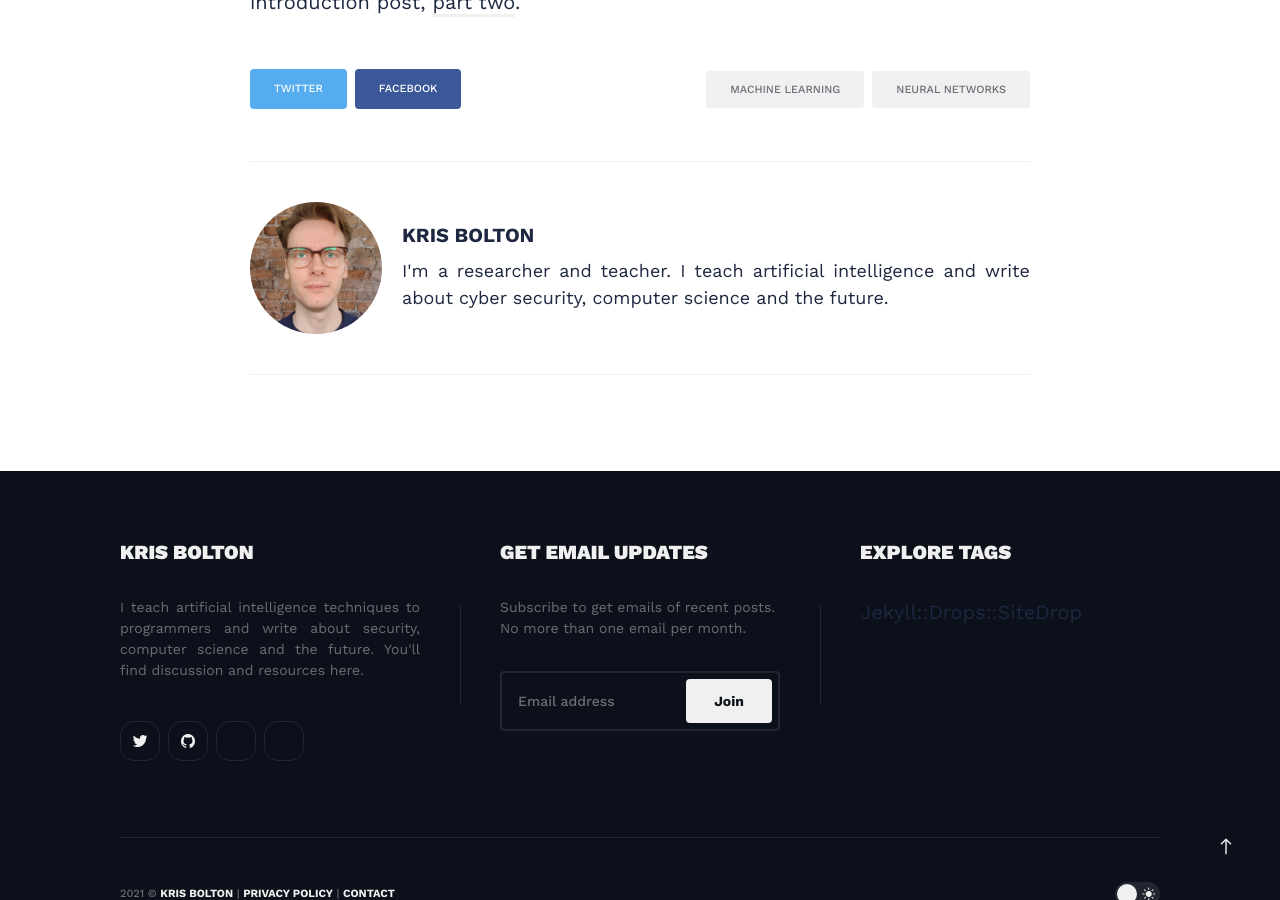
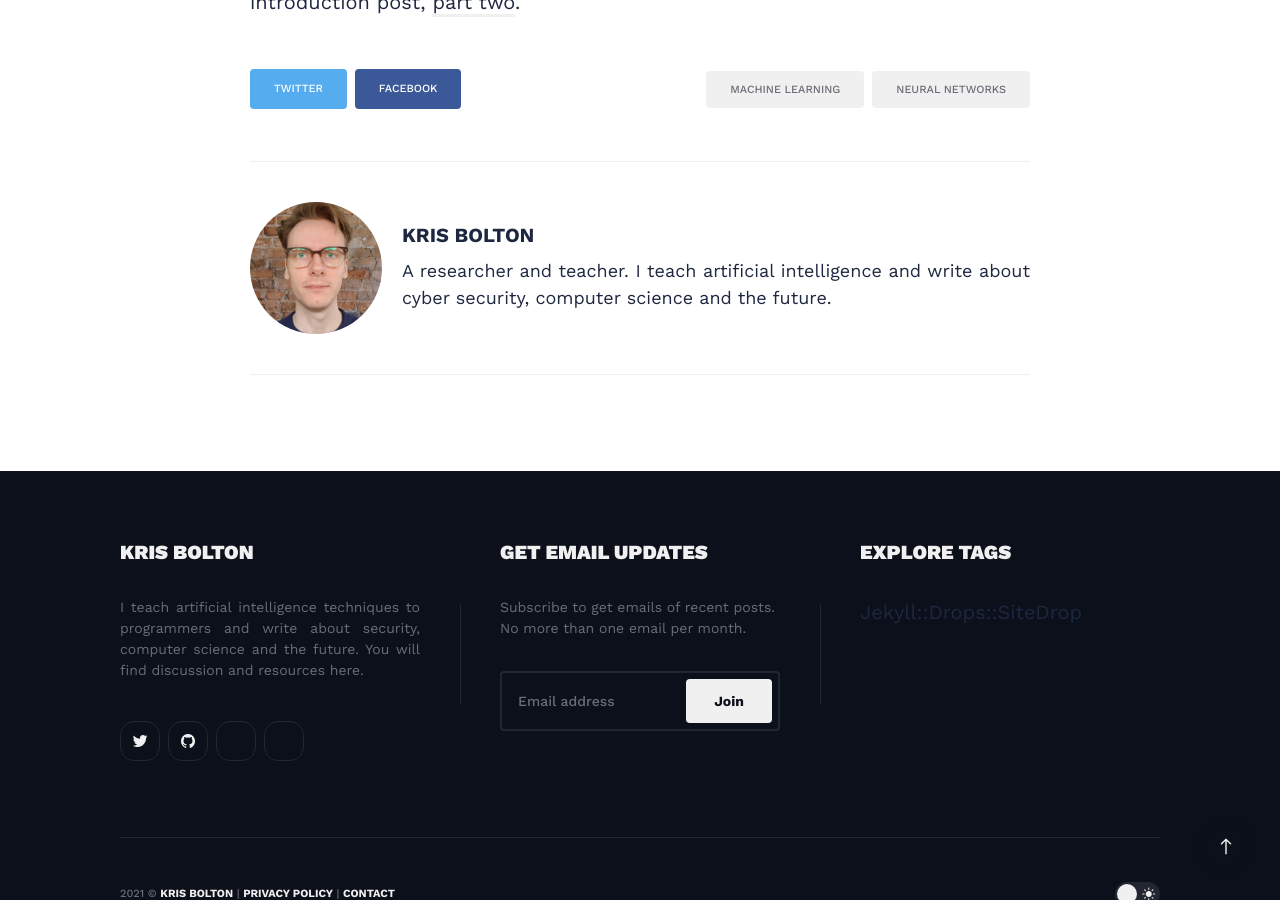
Before and after one commit to krisbolton/krisbolton, a Jekyll site: the page built from _posts/2018-04-09-a-quick-introduction-to-artificial-neural-networks-part-1.markdown, in a window 1280 px wide and 900 px high, scrolled down 3324 px. Built offline with Jekyll 4.4.1, drawn with Linux system fonts in a browser that asks for light colours; nearby versions of some CDN libraries.

Commit message:
minor changes config

```diff
--- a/_config.yml
+++ b/_config.yml
@@ -4,13 +4,13 @@
 logo: # You can add own logo. For example '/images/logo.png'.
 description: Kris Bolton teaches artificial intelligence and writes about security, computer science and the future.
 baseurl: "" # the subpath of your site, e.g. /blog
-url: "https://joseph-jekyll.netlify.app/" # the base hostname & protocol for your site, e.g. http://example.com
+url: "https://krisbolton.com" # the base hostname & protocol for your site, e.g. http://example.com
 
 #-------------------------------
 # Author Settings
 author:
   name: Kris Bolton
-  bio: I'm a researcher and teacher. I teach artificial intelligence and write about cyber security, computer science and the future.
+  bio: A researcher and teacher. I teach artificial intelligence and write about cyber security, computer science and the future.
   avatar: '/images/kris-bolton-profile.jpg'
 
 social:
@@ -26,7 +26,7 @@
 # Hero Settings
 hero:
   hero__title: Hey, I’m Kris! Researcher & Teacher.
-  hero__description: I teach artificial intelligence techniques to programmers and write about security, computer science and the future. You'll find discussion and resources here.
+  hero__description: I teach artificial intelligence techniques to programmers and write about security, computer science and the future. You will find discussion and resources here.
   hero__image: '/images/kris-bolton.jpg'
 
 
@@ -42,7 +42,7 @@
 #-------------------------------
 # Contact Settings
 contact:
-  email: your@email.com # Add your email for contact form
+  email: alt.krisb@gmail.com # Add your email for contact form
   description: # Add a description of your form
 
 # NOTE
@@ -79,7 +79,7 @@
       permalink: /:basename:output_ext
 
 include:
-  - _pages/
+  - _pages
 
 # Tags
 tag_page_dir:         tag
```
